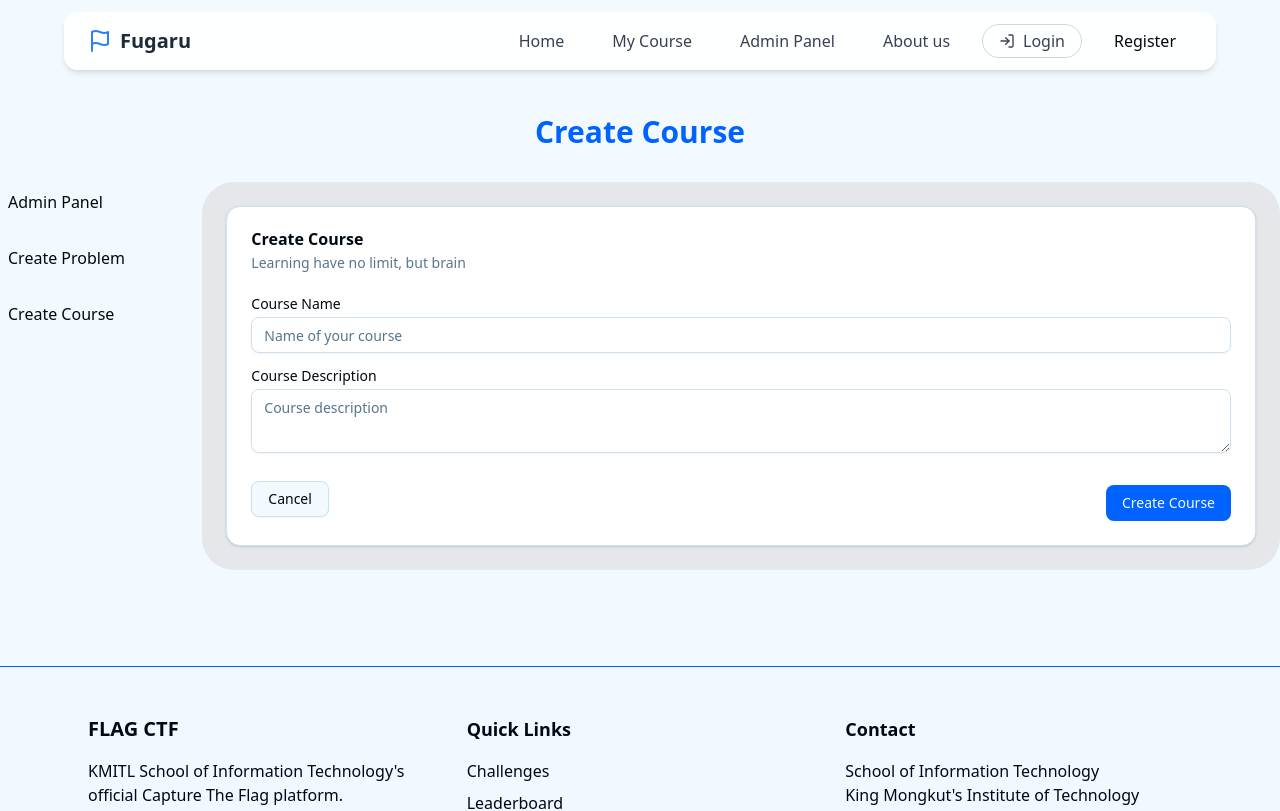
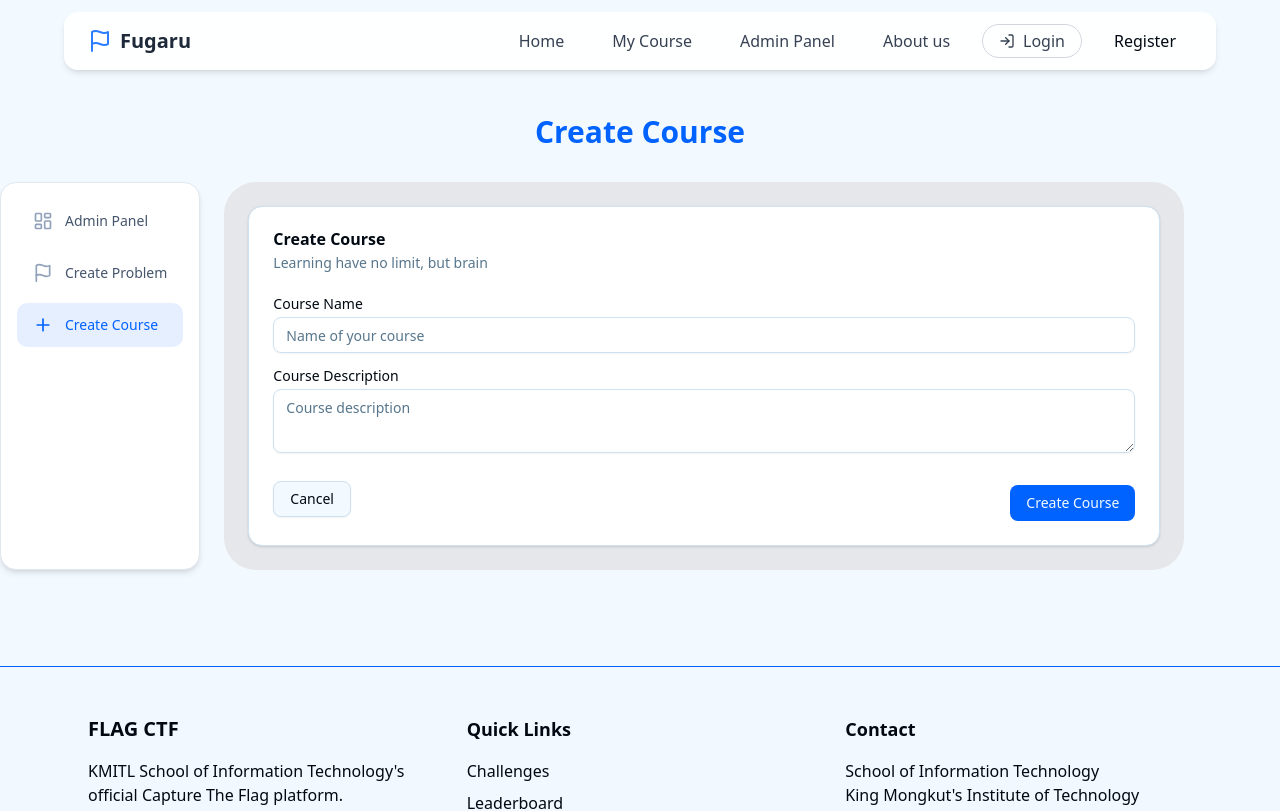
Before and after one commit to Danny2Forever/CTF, a Next.js app in the folder ctfproject/: page /admin-panel/create-course in a window 1280 px wide. Shown: the top 811 px of the page. Built offline with nearby package versions, Linux system fonts and the light colour scheme.

Commit message:
updated sidebar

```diff
--- a/ctfproject/src/app/admin-panel/create-course/page.tsx
+++ b/ctfproject/src/app/admin-panel/create-course/page.tsx
@@ -14,7 +14,7 @@ const CreateCoursePage = () => {
                 <AdminSidebar />
 
                 {/* Main Content Area */}
-                <div className="w-full bg-gray-200 p-6 rounded-4xl">
+                <div className="md:w-3/4 bg-gray-200 p-6 rounded-4xl">
                     <CreateCourseForm />
                 </div>
             </div>
--- a/ctfproject/src/app/admin-panel/create-problem/page.tsx
+++ b/ctfproject/src/app/admin-panel/create-problem/page.tsx
@@ -12,7 +12,7 @@ const CreateProblemPage = () => {
                 <AdminSidebar />
 
                 {/* Main Content Area */}
-                <div className="w-full bg-gray-200 p-6 rounded-4xl">
+                <div className="md:w-3/4 bg-gray-200 p-6 rounded-4xl">
                     <CreateProblemForm />
                 </div>
             </div>
--- a/ctfproject/src/components/admin/sidebar/AdminSidebar.tsx
+++ b/ctfproject/src/components/admin/sidebar/AdminSidebar.tsx
@@ -1,26 +1,73 @@
+"use client"
+
 import React from 'react'
+import Link from 'next/link'
+import { usePathname } from 'next/navigation'
+import {
+  LayoutDashboard,
+  Plus,
+  Flag,
+} from 'lucide-react'
+import { motion } from 'motion/react'
 
 const navigationItems = [
-    { label: 'Admin Panel', path: '/admin-panel' },
-    { label: 'Create Problem', path: '/admin-panel/create-problem' },
-    { label: 'Create Course', path: '/admin-panel/create-course' },
-];
+  {
+    label: 'Admin Panel',
+    path: '/admin-panel',
+    icon: LayoutDashboard
+  },
+  {
+    label: 'Create Problem',
+    path: '/admin-panel/create-problem',
+    icon: Flag
+  },
+  {
+    label: 'Create Course',
+    path: '/admin-panel/create-course',
+    icon: Plus
+  },
+]
 
 const AdminSidebar = () => {
+  const pathname = usePathname()
+
   return (
-        <div className="w-1/6">
-            <nav className="space-y-4">
-                {navigationItems.map((item) => (
-                    <a
+    <motion.div
+      initial={{ opacity: 0, x: -20 }}
+      animate={{ opacity: 1, x: 0 }}
+      transition={{ duration: 0.5 }}
+      className="bg-white dark:bg-slate-800 rounded-2xl shadow-md border border-slate-200 dark:border-slate-700 p-4"
+    >
+      <nav className="space-y-2">
+        {navigationItems.map((item) => {
+          const Icon = item.icon
+          const isActive = pathname === item.path
+
+          return (
+            <Link
               key={item.path}
               href={item.path}
-                        className="block cursor-pointer hover:bg-primary/80 hover:text-white p-2 rounded-md transition-colors"
+              className={`
+                flex items-center gap-3 px-4 py-3 rounded-lg transition-all duration-300 group
+                ${isActive
+                  ? 'bg-primary/10 dark:bg-primary/20 text-primary'
+                  : 'hover:bg-slate-100 dark:hover:bg-slate-700 text-slate-600 dark:text-slate-300'}
+              `}
             >
-                        {item.label}
-                    </a>
-                ))}
+              <Icon
+                className={`
+                  h-5 w-5 transition-colors duration-300
+                  ${isActive
+                    ? 'text-primary'
+                    : 'text-slate-400 dark:text-slate-500 group-hover:text-primary'}
+                `}
+              />
+              <span className="text-sm font-medium">{item.label}</span>
+            </Link>
+          )
+        })}
       </nav>
-        </div>
+    </motion.div>
   )
 }
 
```
Lines whose indentation alone changed are shown as unchanged.
